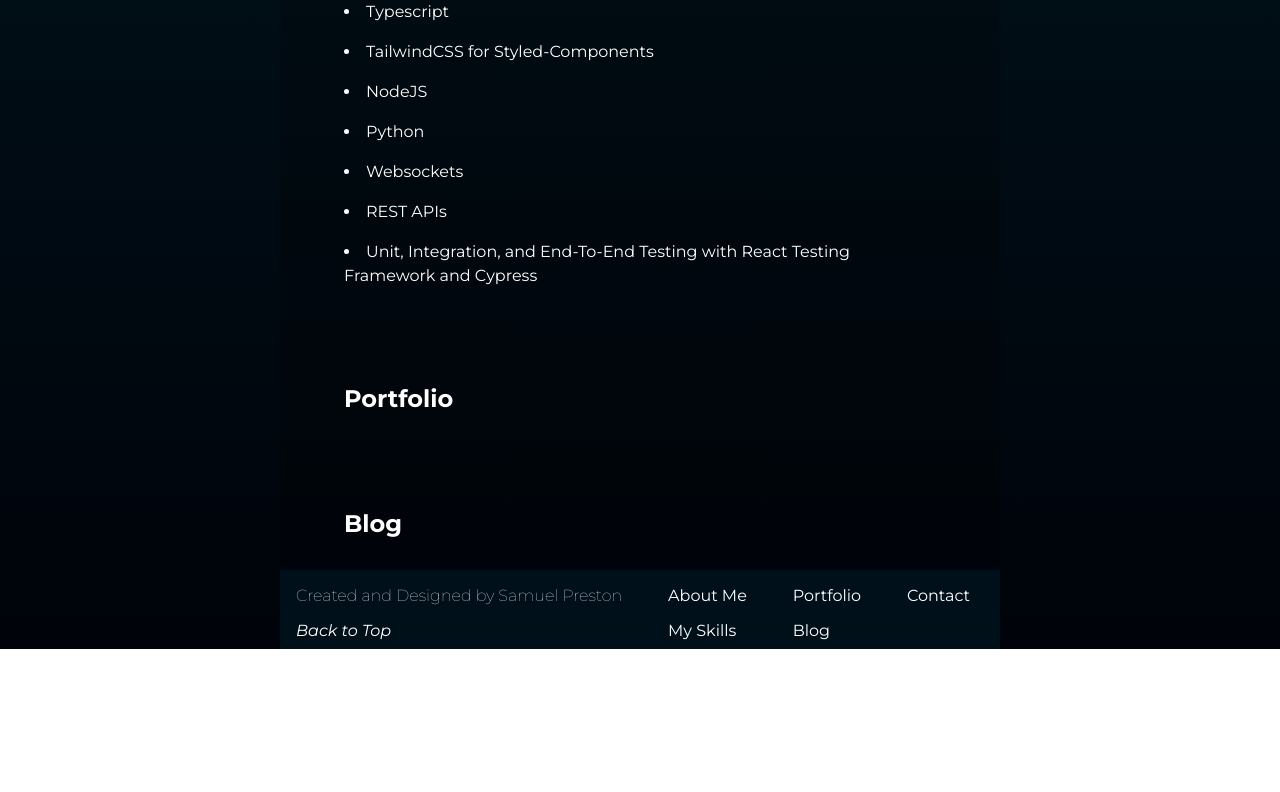
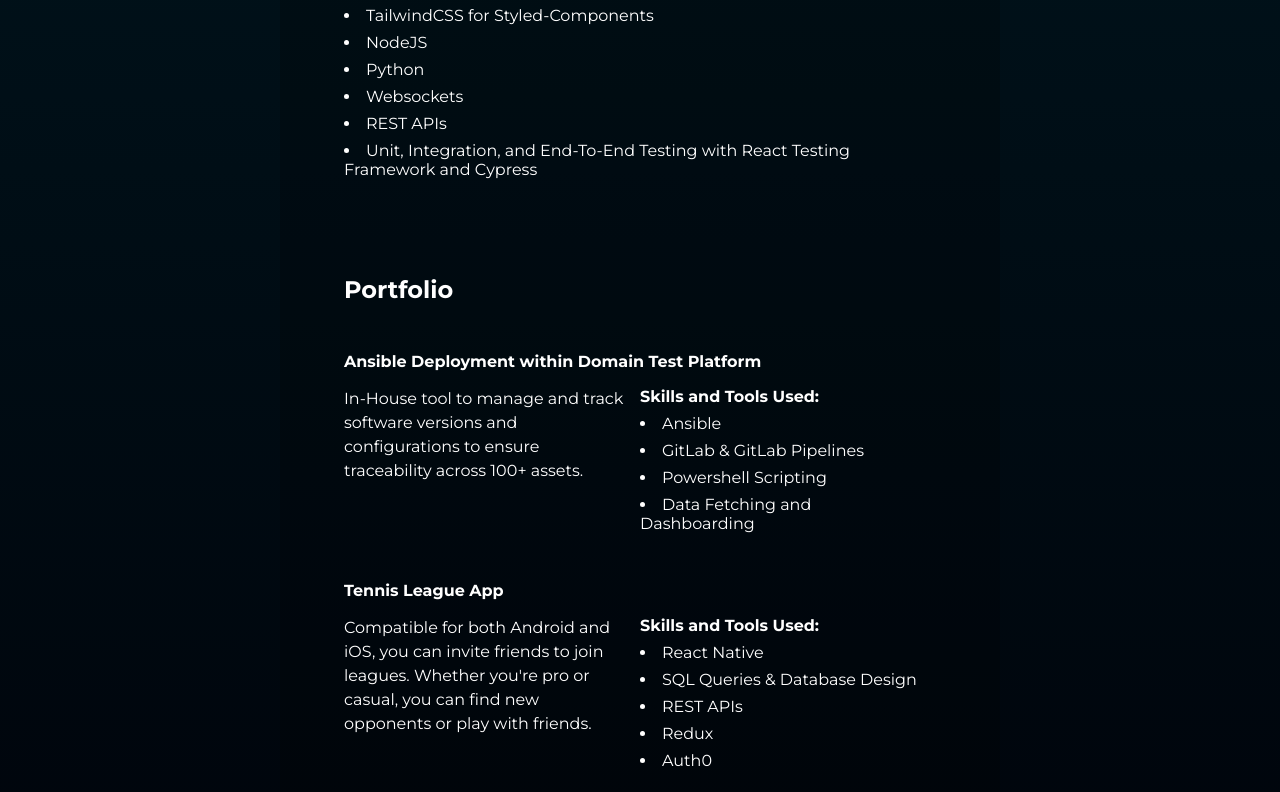
Before and after one commit to samp-reston/samp-reston.github.io, a React (Create React App) app: page / in a window 1280 px wide. Shown: the part 668-1460 px from the top of the page. Before the commit the page ends 1317 px from the top, so only its background shows below. Built offline with nearby package versions, Linux system fonts and the light colour scheme.

Commit message:
Added portfolio

```diff
--- a/src/components/Portfolio.tsx
+++ b/src/components/Portfolio.tsx
@@ -1,10 +1,41 @@
 import React from 'react'
+import { v4 as uuidv4 } from 'uuid'
+import { fetchSection } from '../api/contentAPI'
 
 function Portfolio() {
+  const section = fetchSection("Portfolio")
+  const { sectionName, content } = section
+
+  const renderContent = () => {
+    type Project = {
+      title: string;
+      summary: string;
+      description: string[]
+    }
+    return content.map((project: Project) => (
+      <>
+        <h4>
+          {project.title}
+        </h4>
+        <section key={uuidv4()}>
+          <div className='left-half'>
+            <p>{project.summary}</p>
+          </div>
+          <div className='right-half'>
+            <h4>
+              Skills and Tools Used:
+            </h4>
+            {project.description.map((description: string) => <li key={uuidv4()}>{description}</li>)}
+          </div>
+        </section>
+      </>
+    ))
+  }
+
   return (
-    <div id="projects" className='content left-content'>
-      <h2>Portfolio</h2>
-      {/* Add Project Components */}
+    <div id="projects" className='content'>
+      <h2>{sectionName}</h2>
+      {renderContent()}
     </div>
   )
 }
--- a/src/data/content.json
+++ b/src/data/content.json
@@ -22,17 +22,27 @@
     ]
   },
   {
-    "sectionName": "Porfolio",
+    "sectionName": "Portfolio",
     "content": [
       {
-        "title": "Ansible within Domain Test Platform",
-        "thumbnailTitle" : "Ansible_logo.png",
+        "title": "Ansible Deployment within Domain Test Platform",
         "summary": "In-House tool to manage and track software versions and configurations to ensure traceability across 100+ assets.",
         "description": [
           "Ansible",
           "GitLab & GitLab Pipelines",
           "Powershell Scripting",
           "Data Fetching and Dashboarding"
+        ]
+      },
+      {
+        "title": "Tennis League App",
+        "summary": "Compatible for both Android and iOS, you can invite friends to join leagues. Whether you're pro or casual, you can find new opponents or play with friends.",
+        "description": [
+          "React Native",
+          "SQL Queries & Database Design",
+          "REST APIs",
+          "Redux",
+          "Auth0"
         ]
       }
     ]
--- a/src/styles/Body.css
+++ b/src/styles/Body.css
@@ -37,7 +37,7 @@
 }
 
 p,
-li {
+content>li {
   margin-top: 1em;
   line-height: 1.5em;
 }
@@ -124,3 +124,29 @@
   margin-top: 1rem;
   gap: 2rem;
 }
+
+section {
+  display: flex;
+  flex-direction: row;
+  gap: 1rem;
+}
+
+h4 {
+  margin-top: 1rem;
+}
+
+.left-half {
+  width: 50%;
+}
+
+.right-half {
+  width: 50%;
+}
+
+li {
+  margin-top: 0.5rem;
+}
+
+.content>h4 {
+  margin-top: 3rem;
+}
```
